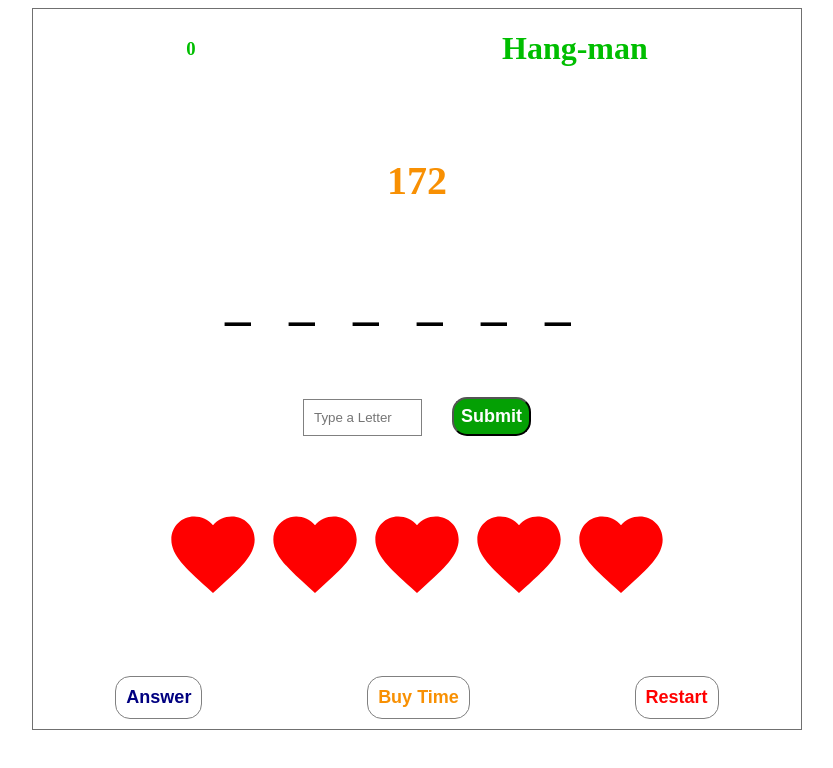
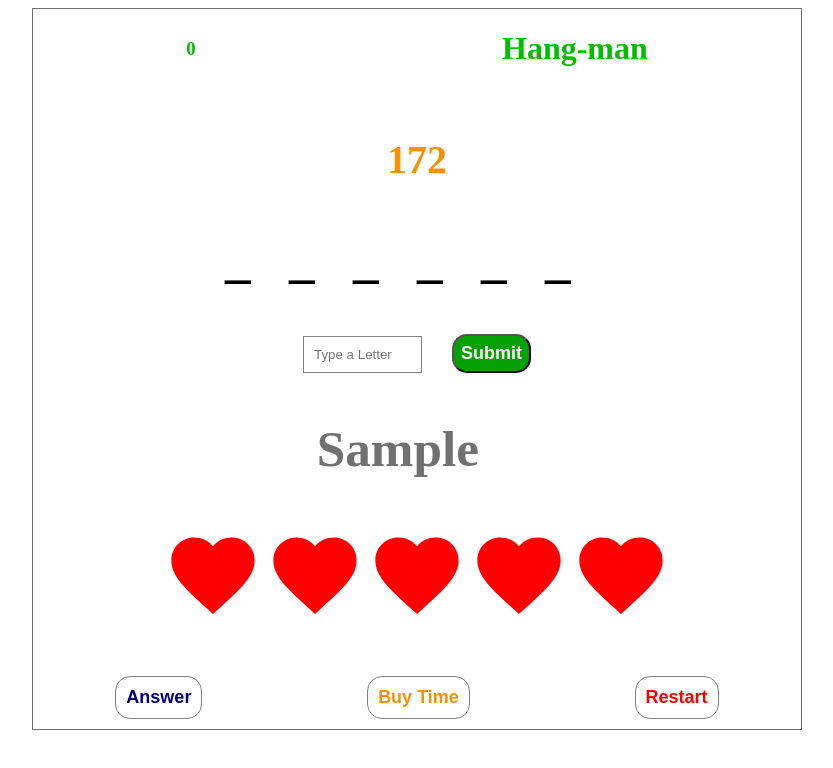
Before and after one commit to jcsmileyjr/hangman2, an Angular app: page / in a window 1280 px wide. Both pictures are taken after typing "Sample" into the empty fields and a click on the button "Submit". Shown: the top 768 px of the page, without its empty margins (223-1056 px from the left). Built offline with nearby package versions, Linux system fonts and the light colour scheme.

Commit message:
Feature: new component to show used letters

```diff
--- a/src/app/app.component.html
+++ b/src/app/app.component.html
@@ -4,6 +4,7 @@
     <app-timer [timer]="timer"></app-timer>
     <app-problem [problem]="displayArray"></app-problem>
     <app-input (getLetter)="getLetter($event)"></app-input>
+    <app-used-letters [oldLetters]="currentGuessedLetters"></app-used-letters>
     <app-lives [lives]="lives"></app-lives>
     <app-toolbox></app-toolbox>
   </main>
--- a/src/app/app.module.ts
+++ b/src/app/app.module.ts
@@ -9,6 +9,7 @@ import { InputComponent } from './components/input/input.component';
 import { LivesComponent } from './components/lives/lives.component';
 import { ToolboxComponent } from './components/toolbox/toolbox.component';
 import { GameOverComponent } from './components/game-over/game-over.component';
+import { UsedLettersComponent } from './components/used-letters/used-letters.component';
 
 @NgModule({
   declarations: [
@@ -19,7 +20,8 @@ import { GameOverComponent } from './components/game-over/game-over.component';
     InputComponent,
     LivesComponent,
     ToolboxComponent,
-    GameOverComponent
+    GameOverComponent,
+    UsedLettersComponent
   ],
   imports: [
     BrowserModule
--- /dev/null
+++ b/src/app/components/used-letters/used-letters.component.css
@@ -0,0 +1,28 @@
+
+main {
+    display: flex;
+    flex-wrap: wrap;
+    justify-content: center;
+    flex: 1;
+}
+
+label {
+    margin-right: 3vw;
+    font-size: 10vw;
+    font-weight: bold;
+    color: #707070;
+}
+
+/*tablet-size screens*/
+@media only screen and (min-width: 767px) {
+    label {
+        font-size: 6vw;
+    }
+}
+
+/*large screens*/
+@media only screen and (min-width: 950px) {
+    label {
+        font-size: 4vw;
+    }
+}
--- /dev/null
+++ b/src/app/components/used-letters/used-letters.component.html
@@ -0,0 +1,3 @@
+<main>
+    <label *ngFor="let letter of oldLetters">{{letter}}</label>
+</main>
--- /dev/null
+++ b/src/app/components/used-letters/used-letters.component.ts
@@ -0,0 +1,15 @@
+import { Component, OnInit, Input } from '@angular/core';
+
+@Component({
+  selector: 'app-used-letters',
+  templateUrl: './used-letters.component.html',
+  styleUrls: ['./used-letters.component.css']
+})
+export class UsedLettersComponent implements OnInit {
+  @Input() oldLetters: string[];
+  constructor() { }
+
+  ngOnInit(): void {
+  }
+
+}
```
Also changed, not shown: 1 other file (tests, documents, lock files or other folders).
